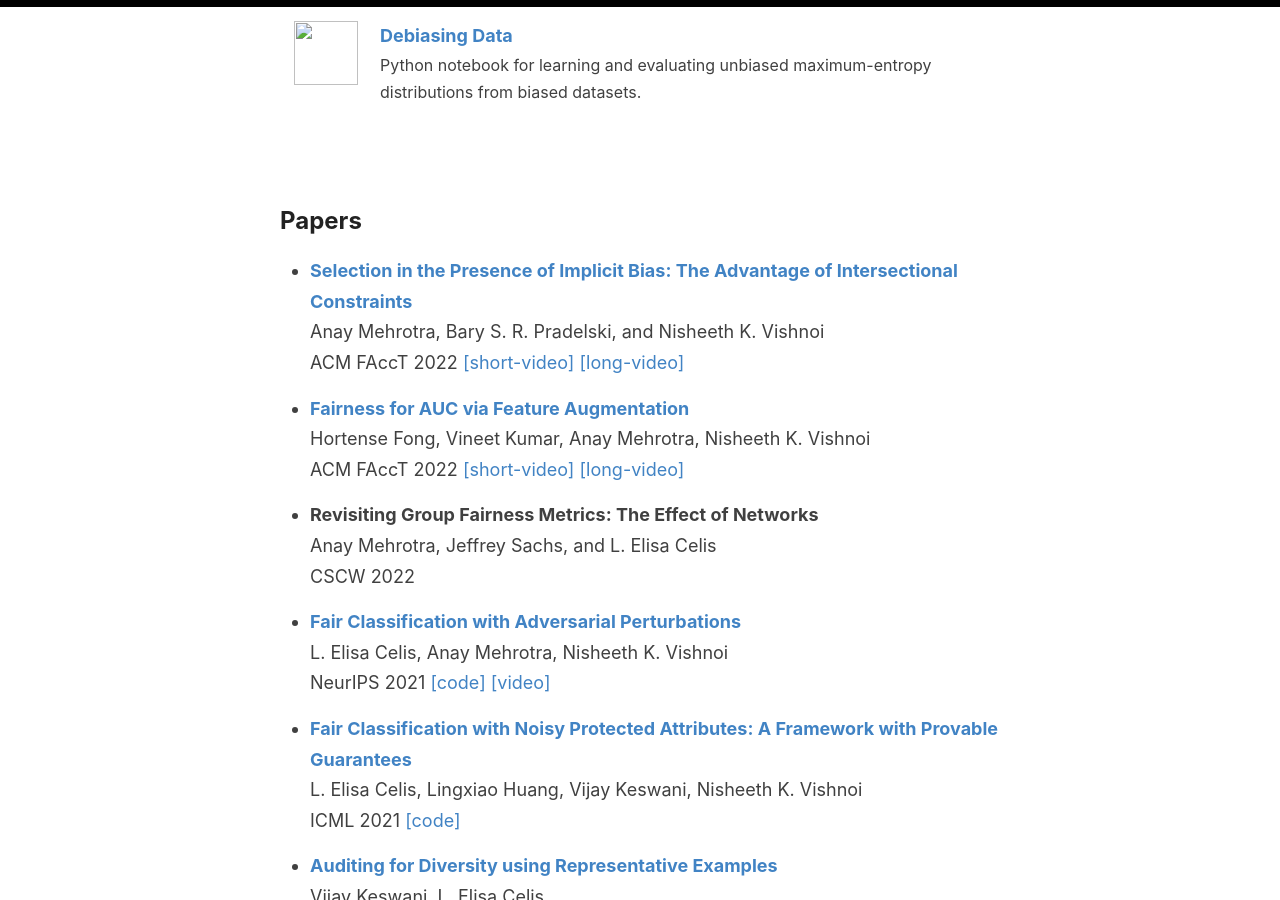
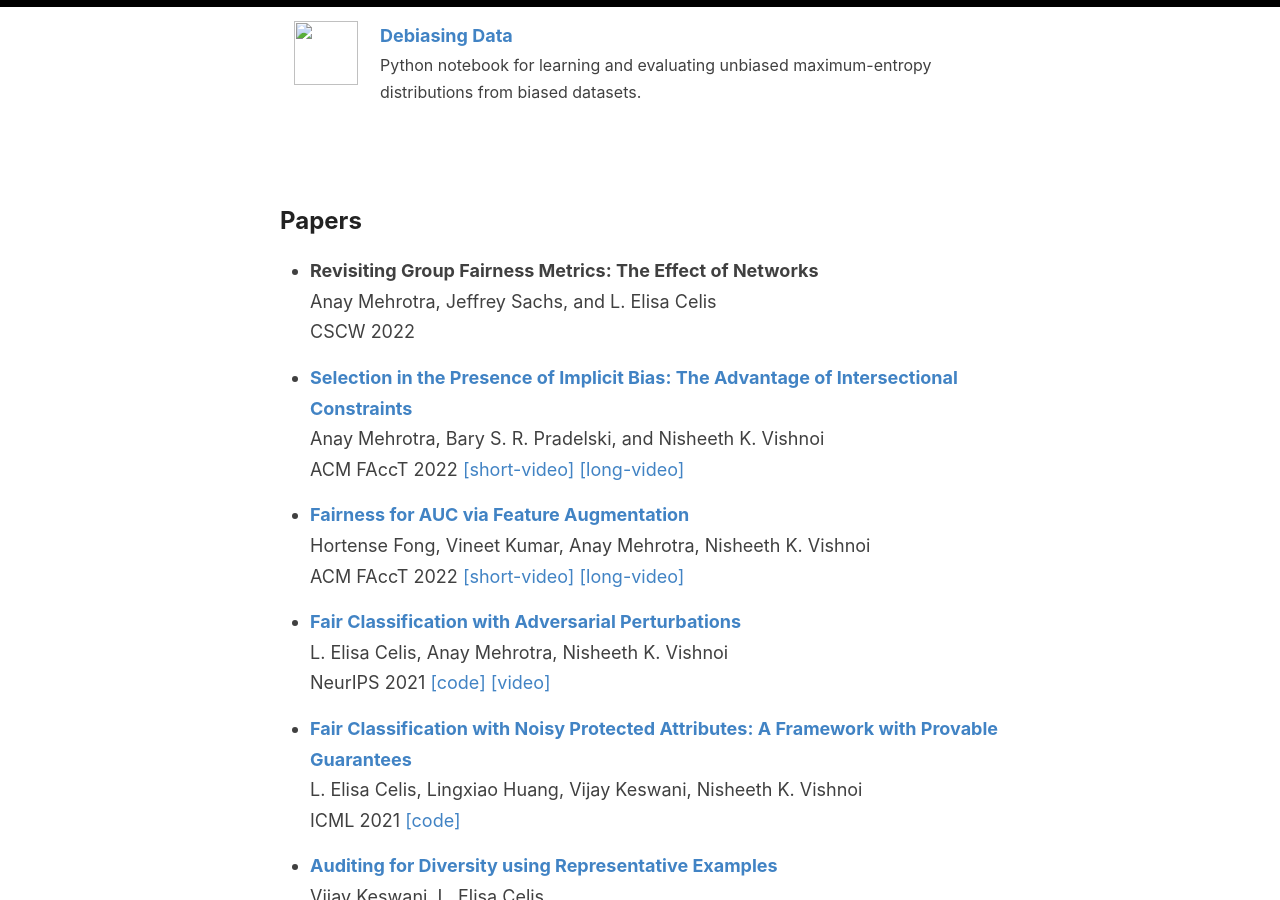
Before and after one commit to controlling-bias/controlling-bias.github.io, a Jekyll site: the page built from _posts/2020-07-23-papers.md, in a window 1280 px wide and 900 px high, scrolled down 1303 px. Built offline with Jekyll 4.4.1, drawn with Linux system fonts in a browser that asks for light colours; part of the change alters nothing that is shown.

```diff
--- a/_posts/2020-07-23-papers.md
+++ b/_posts/2020-07-23-papers.md
@@ -1,6 +1,10 @@
 ---
 layout: default
 ---
+
+*	<b>Revisiting Group Fairness Metrics: The Effect of Networks</b>\\
+	Anay Mehrotra, Jeffrey Sachs, and L. Elisa Celis\\
+	CSCW 2022
 
 *	[<b>Selection in the Presence of Implicit Bias: The Advantage of Intersectional Constraints</b>](https://arxiv.org/abs/2202.01661)\\
 	Anay Mehrotra, Bary S. R. Pradelski, and Nisheeth K. Vishnoi\\
@@ -9,10 +13,6 @@ layout: default
 *	[<b>Fairness for AUC via Feature Augmentation</b>](https://arxiv.org/abs/2111.12823)\\
 	Hortense Fong, Vineet Kumar, Anay Mehrotra, Nisheeth K. Vishnoi\\
 	ACM FAccT 2022 [[short-video]](https://www.youtube.com/watch?v=gb0hz3_hKGM) [[long-video]](https://www.youtube.com/watch?v=Q3DeQIpAIYc)
-
-*	<b>Revisiting Group Fairness Metrics: The Effect of Networks</b>\\
-	Anay Mehrotra, Jeffrey Sachs, and L. Elisa Celis\\
-	CSCW 2022
 
 *	[<b>Fair Classification with Adversarial Perturbations</b>](https://arxiv.org/abs/2106.05964)\\
 	L. Elisa Celis, Anay Mehrotra, Nisheeth K. Vishnoi\\
```
